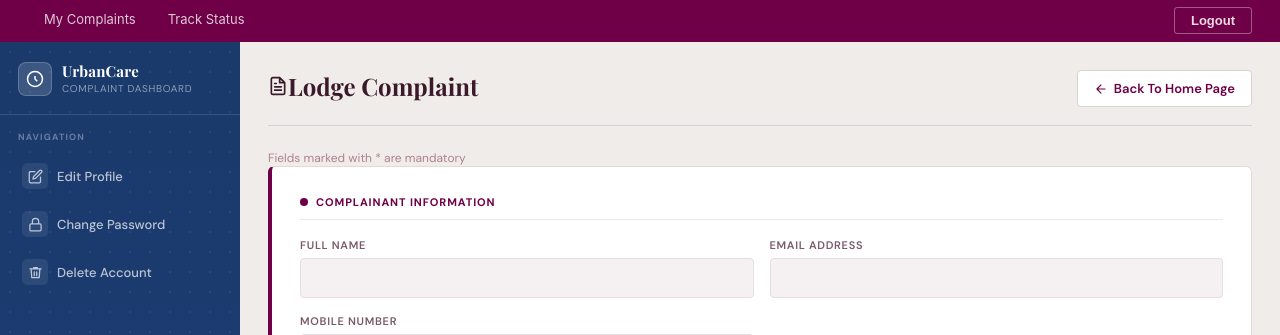
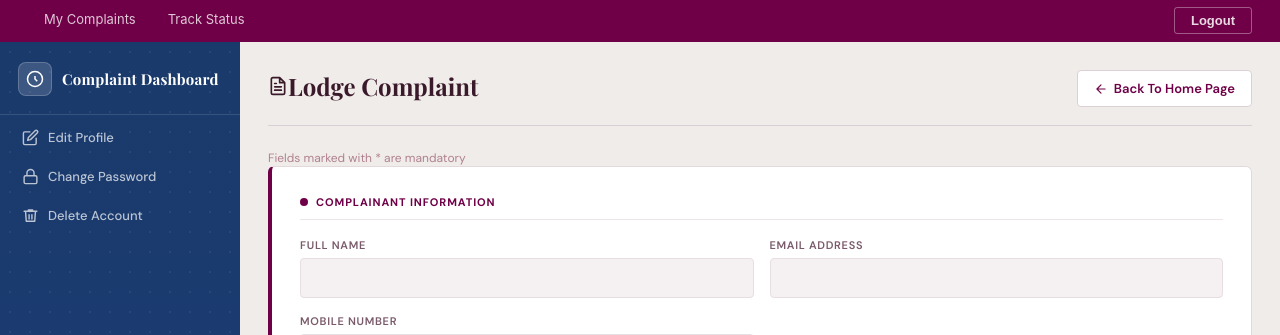
Before and after one commit to ritikkrawat/UrbanCare-Frontend, a React (Create React App) app: page /complaintForm in a window 1280 px wide. Shown: the part 159-494 px from the top of the page. Built offline with nearby package versions, Linux system fonts and the light colour scheme; no server answers; sample sign-in values are in the browser's storage.

Commit message:
Changes complaintForm css

```diff
--- a/src/pages/userDashboard/complaintForm.jsx
+++ b/src/pages/userDashboard/complaintForm.jsx
@@ -46,7 +46,6 @@ const navItems = [
 ];
 
 // ── Sidebar ──────────────────────────────────────────────────────────────────
-// ── Sidebar ──────────────────────────────────────────────────────────────────
 const Sidebar = () => {
   const navigate = useNavigate();
   const location = useLocation();
@@ -67,13 +66,8 @@ const Sidebar = () => {
             <path d="M12 8v4l3 3" />
           </svg>
         </div>
-        <div>
-          <div className="cp-sidebar__title">UrbanCare</div>
-          <div className="cp-sidebar__subtitle">Complaint Dashboard</div>
-        </div>
+        <span className="cp-sidebar__title">Complaint Dashboard</span>
       </div>
-
-      <div className="cp-sidebar__section-label">Navigation</div>
 
       <nav className="cp-sidebar__nav">
         {navItems.map((item) => (
@@ -86,7 +80,7 @@ const Sidebar = () => {
             }}
             className={`cp-sidebar__nav-btn ${isActive(item.key) ? "cp-sidebar__nav-btn--active" : ""}`}
           >
-            <span className="cp-sidebar__nav-icon"><Icon d={item.icon} size={15} /></span>
+            <Icon d={item.icon} size={17} />
             {item.label}
           </button>
         ))}
```
